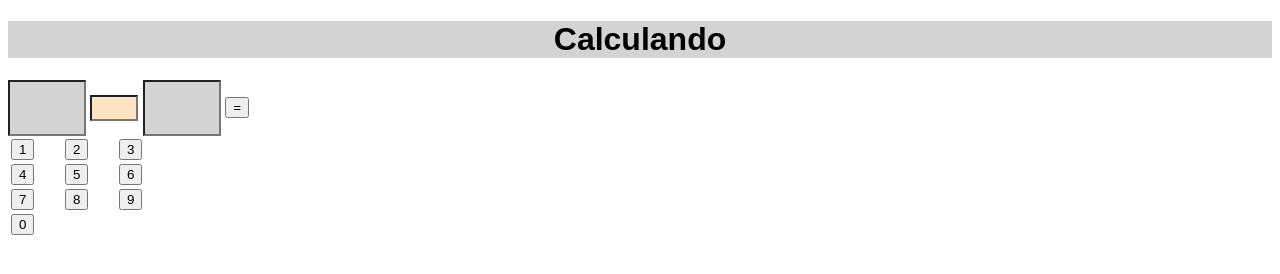
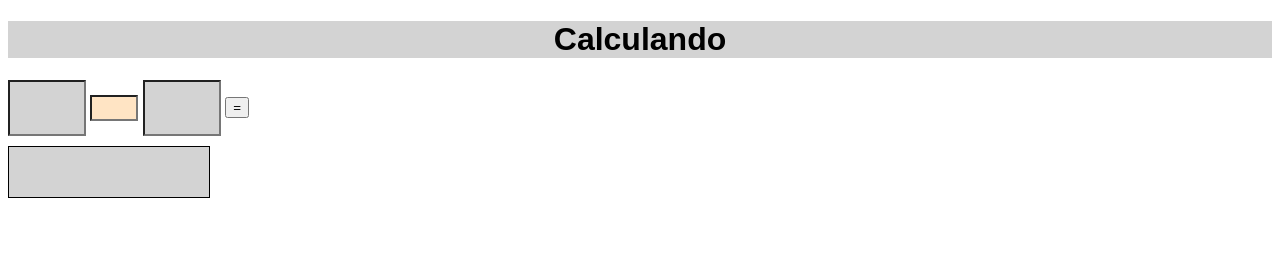
Before and after one commit to leonardohenriquedc/JavaScript, a plain HTML site: page exercicios/ex08/calculadora.html in a window 1280 px wide. Drawn offline with Linux system fonts and the light colour scheme.

Commit message:
treinando 2

```diff
--- a/exercicios/ex08/cal.js
+++ b/exercicios/ex08/cal.js
@@ -0,0 +1,29 @@
+// variaveis da primeira parte
+var valor1 = document.querySelector('#valor1')
+var simbolo = document.querySelector('#simbolo')
+var valor2 = document.querySelector('#valor2')
+var res = document.querySelector('#res')
+var valorfinal = document.querySelector('#valorfinal')
+
+//criando as funções
+
+function cal(){
+    simbolo = String(simbolo.value)
+
+    if (simbolo == '+'){
+        valorfinal.innerHTML = Number(valor1.value) + Number(valor2.value)
+    }
+    if (simbolo == '-'){
+        valorfinal.innerHTML = Number(valor1.value) - Number(valor2.value)
+    }
+    if (simbolo == '*'){
+        valorfinal.innerHTML = Number(valor1.value) * Number(valor2.value)
+    }
+    if (simbolo == '/'){
+        valorfinal.innerHTML = Number(valor1.value) / Number(valor2.value)
+    }
+}
+
+// criando as escutas
+
+res.addEventListener('click', cal)
--- a/exercicios/ex08/calculadora.html
+++ b/exercicios/ex08/calculadora.html
@@ -11,27 +11,9 @@
     <input type="number" name="valor1" id="valor1">
     <input type="text" name="simbolo" id="simbolo">
     <input type="number" name="valor2" id="valor2">
-    <input type="button" value="=">
-        <table>
-            <tr>
-                <td><input type="button" value="1"></td>
-                <td><input type="button" value="2"></td>
-                <td><input type="button" value="3"></td>
-            </tr>
-            <tr>
-                <td><input type="button" value="4"></td>
-                <td><input type="button" value="5"></td>
-                <td><input type="button" value="6"></td>
-            </tr>
-            <tr>
-                <td><input type="button" value="7"></td>
-                <td><input type="button" value="8"></td>
-                <td><input type="button" value="9"></td>
-            </tr>
-            <tr>
-                <td><input type="button" value="0"></td>
-            </tr>
-        </table>
+    <input type="button" value="=" id="res">
+    <div id="valorfinal"></div>
+
     <script src="cal.js"></script>
 </body>
 </html>
--- a/exercicios/ex08/stylecall.css
+++ b/exercicios/ex08/stylecall.css
@@ -9,19 +9,25 @@ h1 {
     text-align: center;
 }
 
-#valor1, #valor2 {
+#valor1, #valor2{
     background-color: lightgray;
     width: 70px;
     height: 50px;
+
 }
 
 #simbolo {
     width: 40px;
     height: 20px;
     background-color: bisque;
+
 }
 
-td {
-    width: 50px;
-    margin: 0px;
+#valorfinal {
+    width: 70px;
+    height: 50px;
+    background-color: lightgray;
+    border: 1px solid black;
+    margin-top:10px;
+    width: 200px;
 }
```
